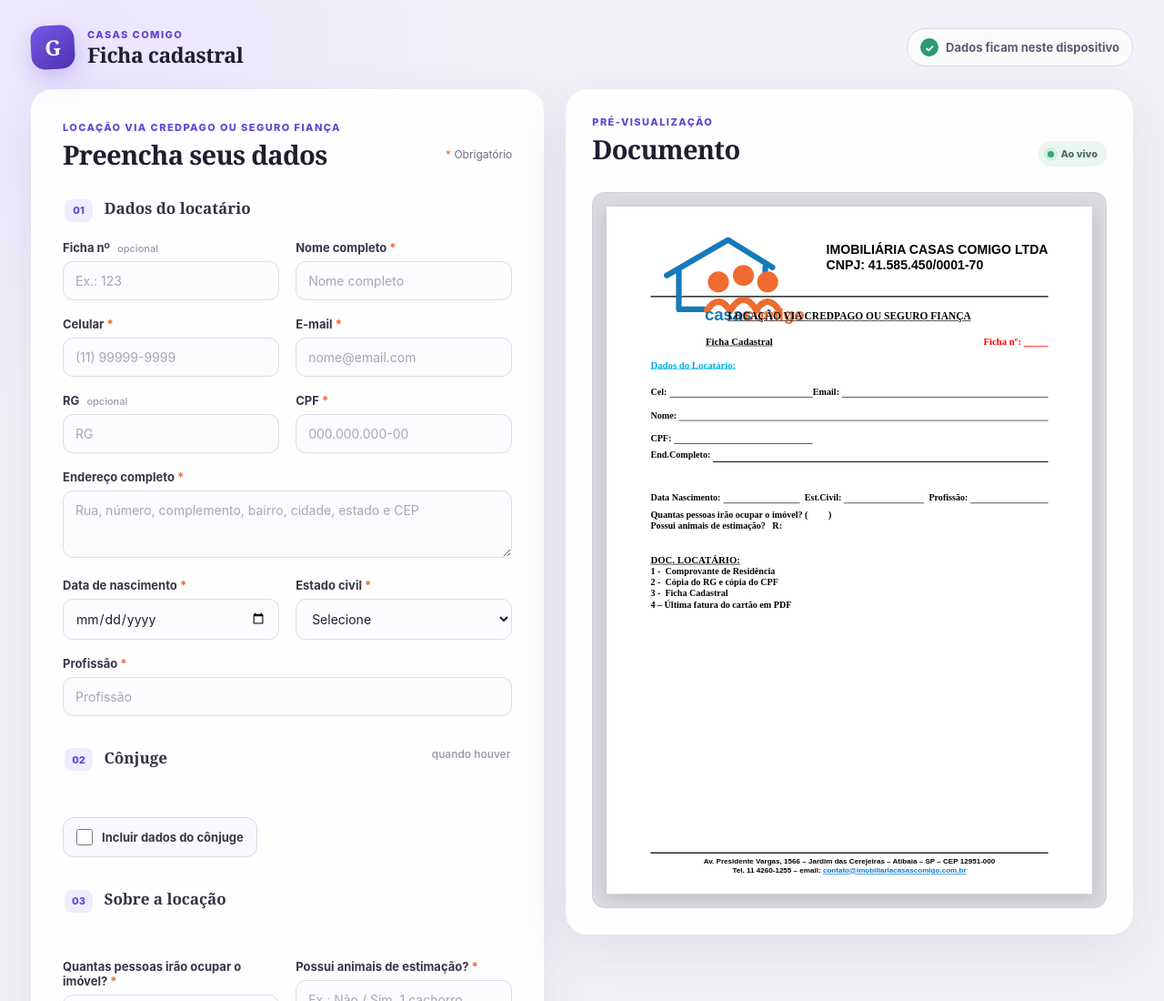
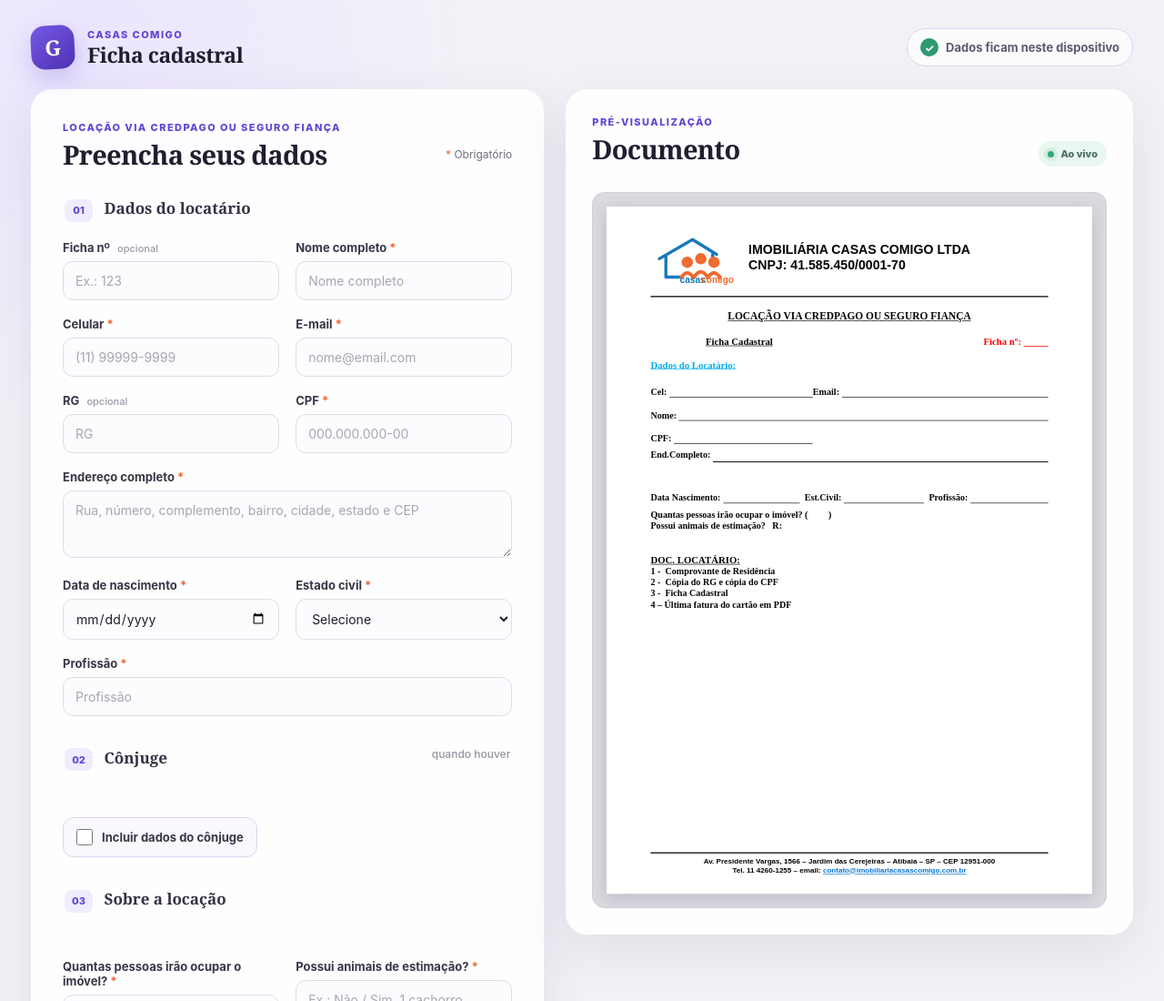
Before and after one commit to lealcb/ficha_cadastral, a website built with Vite: page index.html in a window 1280 px wide. Shown: the top 1100 px of the page at 91% size. Built offline with nearby package versions, Linux system fonts and the light colour scheme.

Commit message:
Ajusta logo SVG na prévia

```diff
--- a/src/style.css
+++ b/src/style.css
@@ -52,7 +52,7 @@
 .paper-stage { position:relative; width:100%; overflow:hidden; border-radius:14px; background:#dcd9e1; box-shadow:inset 0 0 0 1px rgba(44,38,57,.05); }
 .document-preview { --paper-scale:.7; position:absolute; top:16px; left:16px; width:794px; height:1123px; padding:36px 72px 40px; transform:scale(var(--paper-scale)); transform-origin:top left; overflow:hidden; color:#050505; background:#fff; box-shadow:0 7px 25px rgba(31,27,41,.17); font-family:"Times New Roman",serif; font-size:15px; }
 .doc-header { height:110px; display:flex; align-items:flex-start; gap:10px; }
-.doc-header img { width:150px; height:100px; object-fit:contain; object-position:left top; }
+.doc-logo { width:150px; height:100px; flex:0 0 150px; display:block; }
 .doc-company { padding-top:23px; display:flex; flex-direction:column; font-family:Arial,sans-serif; font-size:21px; line-height:1.18; white-space:nowrap; }
 .doc-rule { height:2px; background:#111; }
 .document-preview h3 { margin:22px 0 22px; text-align:center; text-decoration:underline; font-size:17px; }
```
